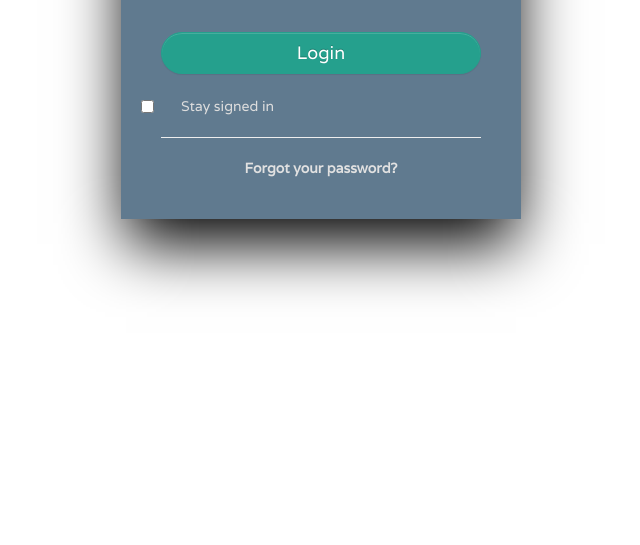
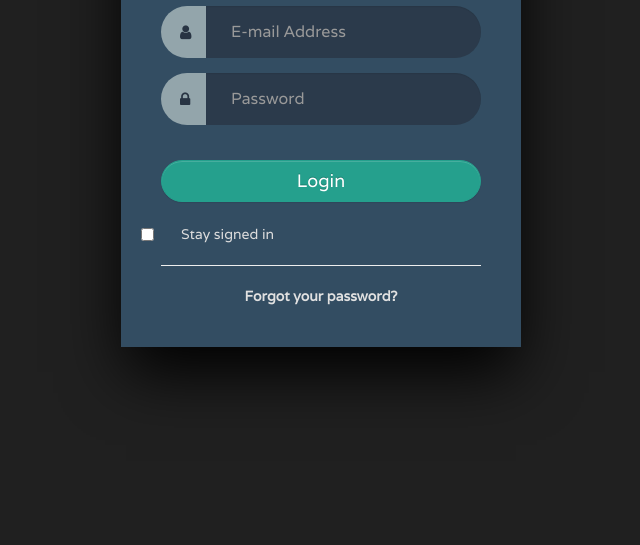
Before and after one commit to milesbowles/ActionPotential, a website: page index.html in a window 1280 px wide. Shown: the part 255-800 px from the top of the page, without its empty margins (319-959 px from the left). Drawn offline with nearby package versions, Linux system fonts and the light colour scheme.

Commit message:
Styling updates

```diff
--- a/styles.css
+++ b/styles.css
@@ -35,7 +35,8 @@ a:hover {
 }
 
 body.login {
-  background: rgba(255, 255, 255, 1);
+  background:rgb(32, 32, 32);
+  padding-top: 10%;
 }
 
 .relative {
```
